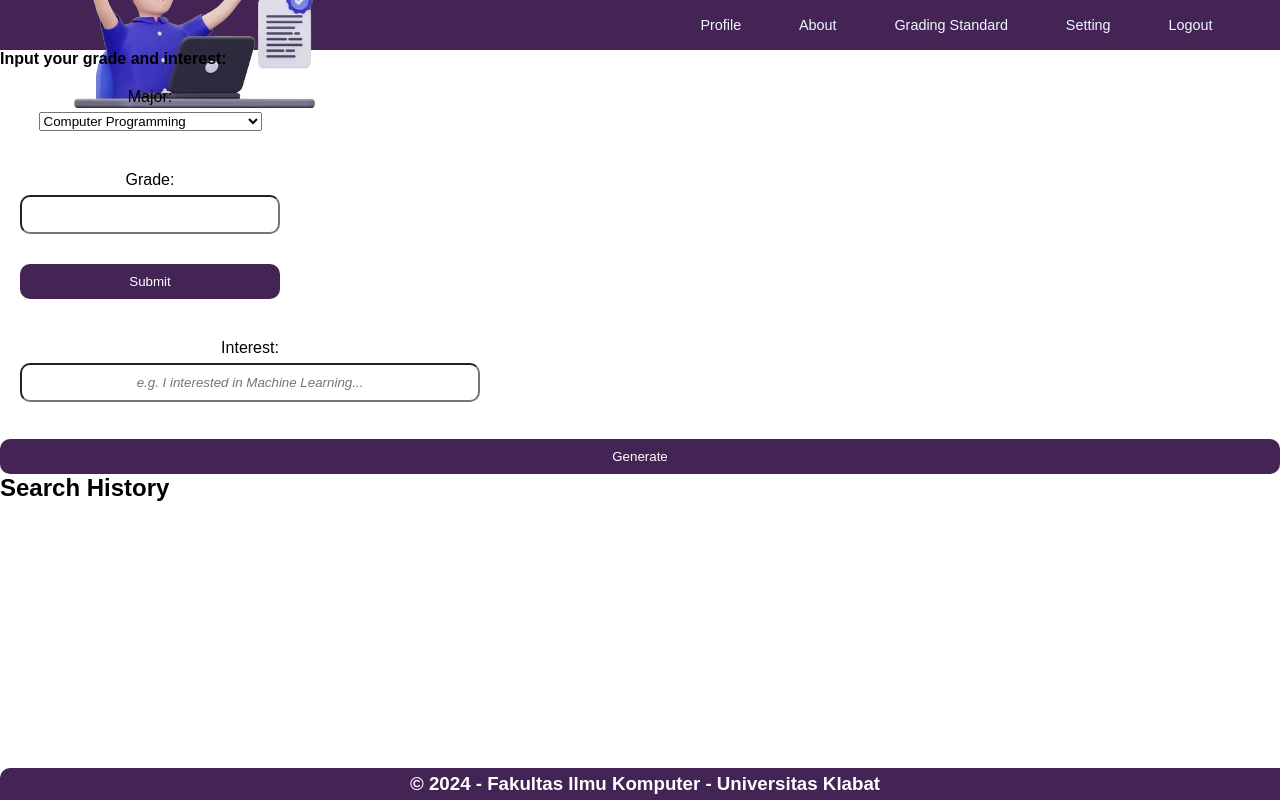
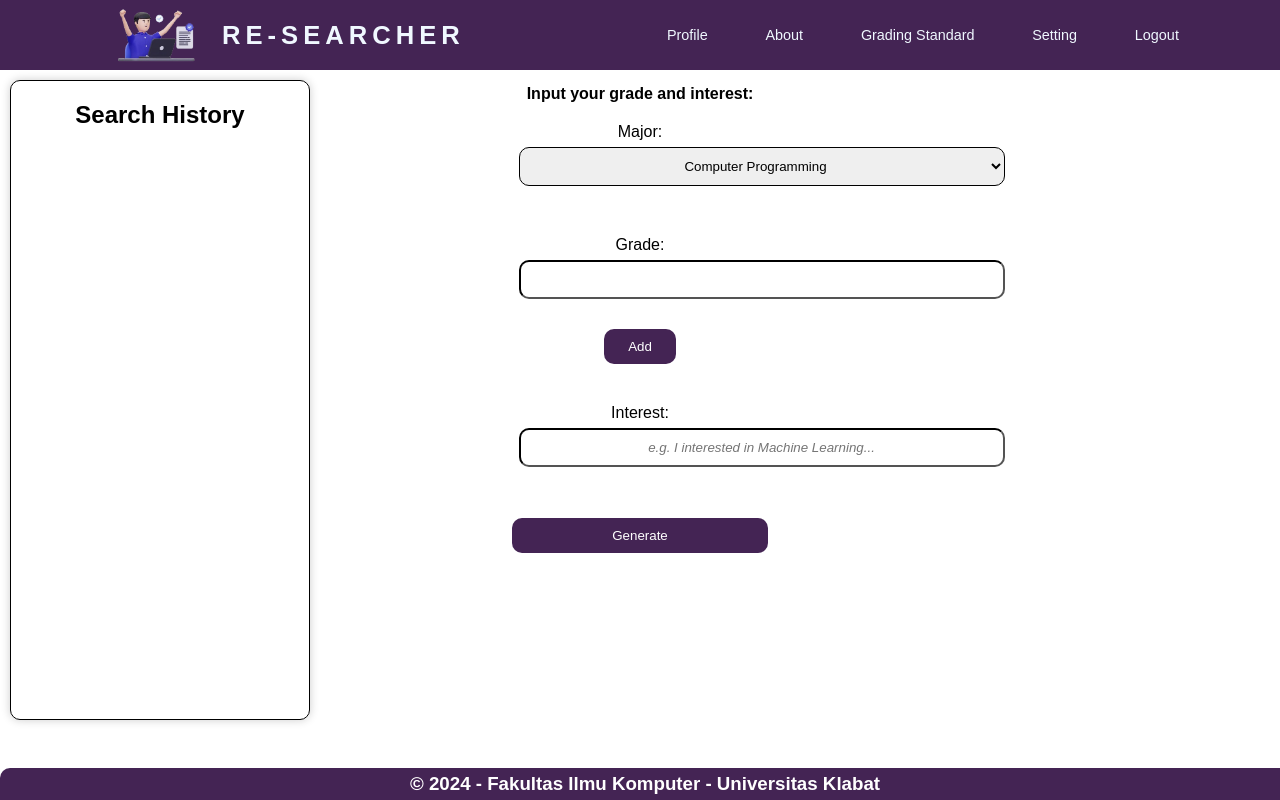
Before and after one commit to anjelitakaminang/RE-SEARCHER, a PHP site: page /home.php in a window 1280 px wide. Run offline with PHP 8.4, Linux system fonts and the light colour scheme; the visitor is signed in with stand-in values (Sample User, id 1).

Commit message:
new update

```diff
--- a/PAGES/css/home.css
+++ b/PAGES/css/home.css
@@ -7,6 +7,7 @@
   font-family: 'Monserrat', sans-serif;
   overflow-x: hidden;
   align-items: center;
+  text-align: center;
 }
 
 nav{
@@ -14,7 +15,7 @@
   background-color: #442454;
   justify-content: space-around;
   color:aliceblue;
-  height: 50px;
+  height: 70px;
   align-items: center;
 }
 
@@ -22,6 +23,13 @@
   justify-content: space-around;
   display: flex;
   letter-spacing: 5px;
+  align-items: center;
+}
+
+nav .header img {
+  height: 60px;
+  margin-left: 15px;
+  margin-right: 25px;
 }
 
 nav ul{
@@ -144,27 +152,39 @@
 
 
 
-
+.container{
+  position: relative;
+  margin-top: 70px;
+  height: 288px;
+  display: flex;
+  flex-direction: column;
+  align-items: center;
+  justify-content: center;
+  }
 
 
 .form-row0 {
-  max-width: 300px;
-  width: 300%;
   padding: 20px;
   box-sizing: border-box;
   text-align: center;
 }
 
 .form-row1 {
-  max-width: 300px;
-  width: 300%;
   padding: 20px;
   box-sizing: border-box;
   text-align: center;
 }
+.form-row1 button {
+  background-color: #442454;
+  color: white;
+  padding: 10px 15px;
+  border: none;
+  margin-top: 20px;
+  border-radius: 10px;
+  cursor: pointer;
+  width: 30%;
+}
 .form-row2 {
-  max-width: 500px;
-  width: 500%;
   height: 100px;
   padding: 20px;
   box-sizing: border-box;
@@ -181,15 +201,28 @@
   text-align: center;
 }
 
-input {
-  width: 100%;
+select{
+  width: 200%;
   padding: 10px;
   margin-bottom: 10px;
   border-radius: 10px;
   box-sizing: border-box;
   text-align: center;
   outline: #ffffff;
+  border-color: #000000;
 }
+
+input {
+  width: 200%;
+  padding: 10px;
+  margin-bottom: 10px;
+  border-radius: 10px;
+  box-sizing: border-box;
+  text-align: center;
+  outline: #ffffff;
+  border-color: #000000;
+}
+
 
 input::placeholder {
   font-style: italic;
@@ -202,12 +235,46 @@
   color: white;
   padding: 10px 15px;
   border: none;
-  margin-top: 20px;
+  margin-top: 90px;
   border-radius: 10px;
   cursor: pointer;
-  width: 100%;
+  width: 20%;
+  justify-content: right;
 }
 
 button:hover {
   background-color: #6b467d;
 }
+
+.sidebar {
+  position: fixed;
+  top: 80px;
+  left: 10px;
+  width: 300px;
+  height: 80%;
+  background: rgba(255, 255, 255, 0.8);
+  padding: 20px;
+  border-radius: 10px;
+  box-shadow: 0 0 10px rgba(0, 0, 0, 0.2);
+  box-sizing: border-box;
+  align-items: center;
+  border: 1.8px solid black;
+}
+
+.sidebar h2 {
+  margin-bottom: 20px;
+}
+.sidebar ul {
+  list-style-type: none;
+  padding: 0;
+}
+.sidebar li {
+  margin-bottom: 10px;
+}
+.sidebar a {
+  text-decoration: none;
+  color: #1e0d1f;
+}
+.sidebar a:hover {
+  color: #007bff;
+}
--- a/PAGES/css/login.css
+++ b/PAGES/css/login.css
@@ -28,7 +28,7 @@
 header {
   background-color: #442454;
   color: white;
-  padding: 5px;
+  padding: 10px;
   box-sizing: border-box;
   display: flex;
   align-items: center;
@@ -38,8 +38,6 @@
   left: 0; /* Align to the left */
   width: 100%;
   z-index: 1;
-  letter-spacing: 1px;
-  justify-content: space-around;
 }
 
 header img {
--- a/PAGES/home.php
+++ b/PAGES/home.php
@@ -17,7 +17,7 @@
 <body>
     <nav>
         <div class="header">
-		<img src="../PAGES/pic/logo.png" alt="myphoto">
+				<img src="../PAGES/pic/logo.png" alt="myphoto">
                 <h1>RE-SEARCHER</h1>
         </div>
         <ul>
@@ -71,7 +71,7 @@
 			<div class="form-row1">
 				<label for="grade">Grade:</label>
 				<input type="number" id="grade" name="grade" min="0" max="100">
-				<button type="submit">Submit</button>
+				<button type="submit">Add</button>
 			</div>
 			<div class="form-row2">
 				<label for="interest">Interest:</label>
@@ -83,11 +83,12 @@
 
 			<div class="sidebar">
 					<h2>Search History</h2>
-					<ul id="search-history">
+					<ul id="searchHistory">
 						<!-- Previous searches will be displayed here -->
 					</ul>
 				</div>
 			</div>
+			<script src="js/side.js"></script>
 
 		<script src="js/script.js"></script>
 		<div id="app"></div>
```
Also changed, not shown: PAGES/js/side.js (added, +50 -0 lines).
